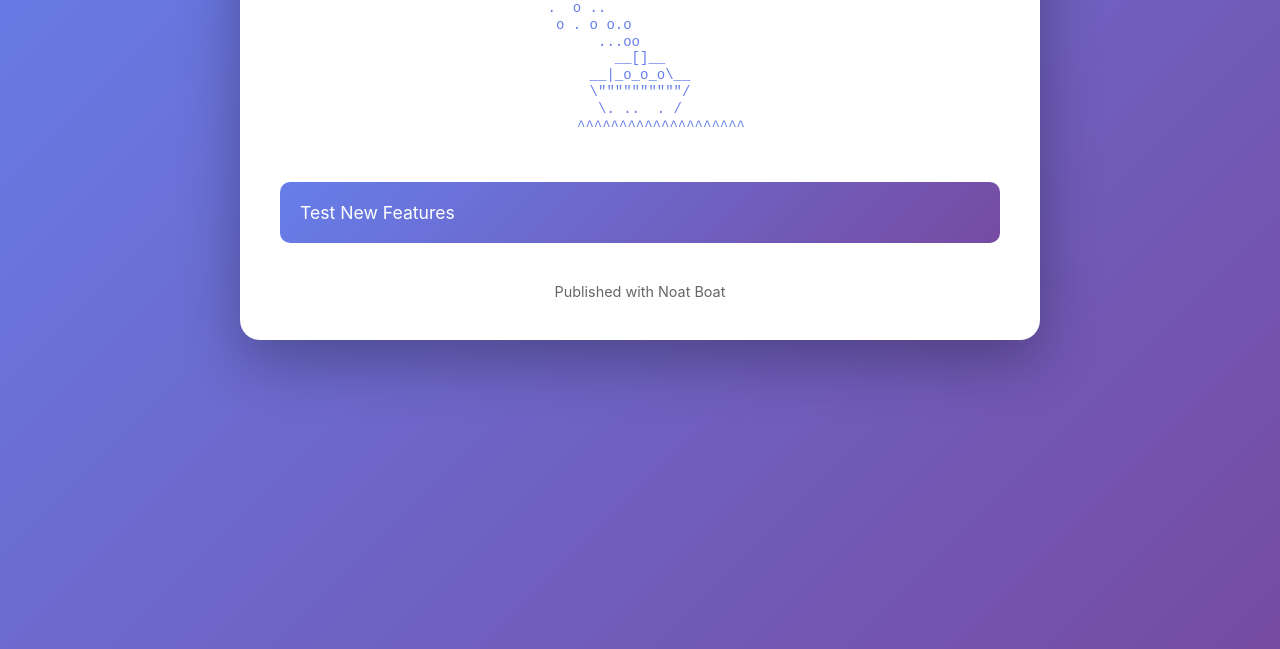
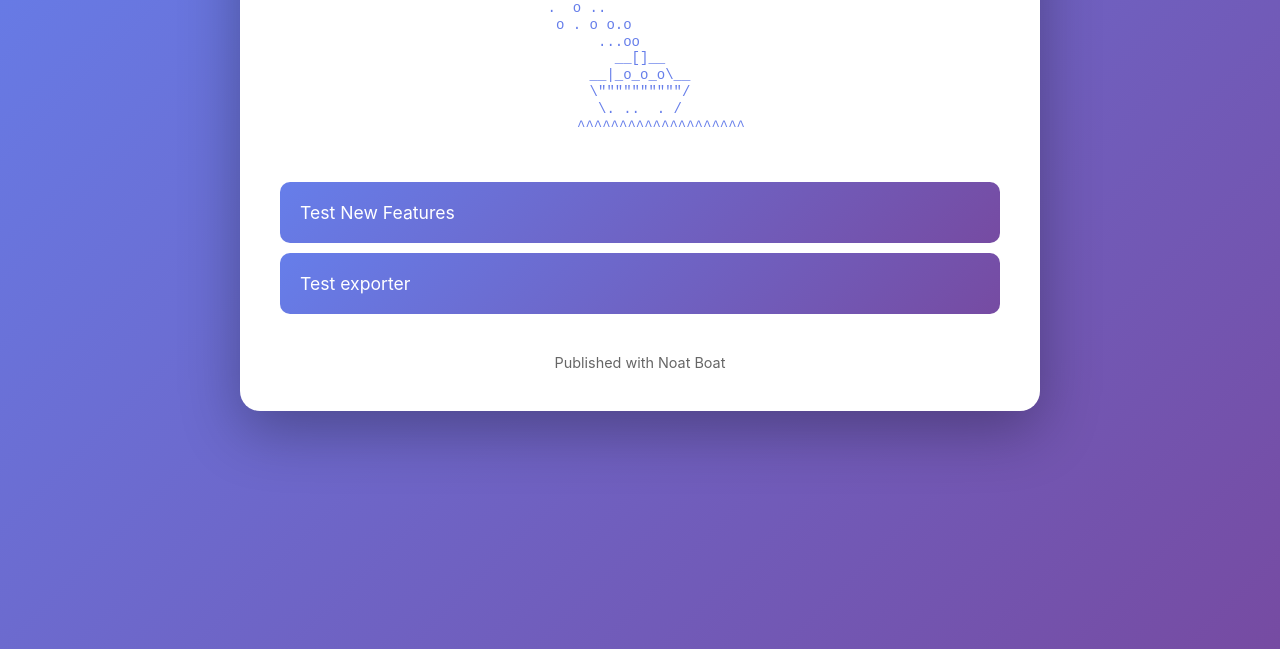
Before and after one commit to mdotstrange/noatboatlivenotes, a plain HTML site: page index.html in a window 1280 px wide. Shown: the part 151-800 px from the top of the page. Drawn offline with Linux system fonts and the light colour scheme.

Commit message:
Update index with note: Test exporter

```diff
--- a/index.html
+++ b/index.html
@@ -80,6 +80,7 @@
      ^^^^^^^^^^^^^^^^^^^^</div>
     <ul class="notes-list" id="notesList">
             <li><a href="Test-New-Features/index.html" class="note-link">Test New Features</a></li>
+          <li><a href="Test-exporter/index.html" class="note-link">Test exporter</a></li>
     </ul>
     <div class="footer">
       Published with Noat Boat
```
